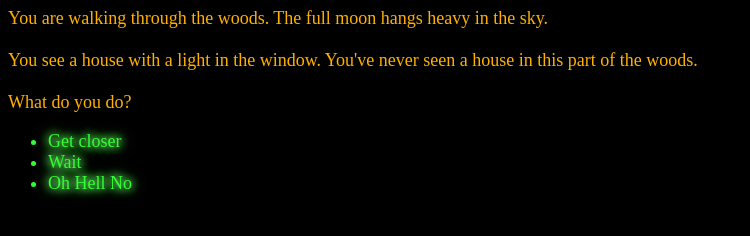
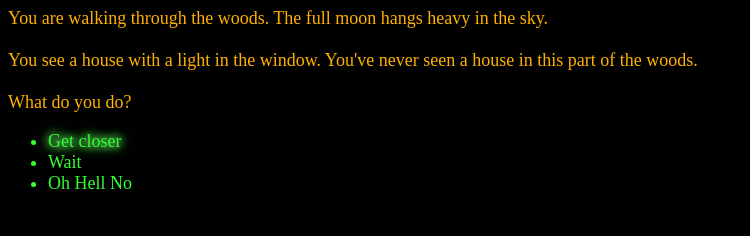
Before and after one commit to StrangrDangr/hackventure2k18, a plain HTML site: page index.html in a window 1280 px wide. In both pictures the pointer is over the item "Get closer". Shown: the whole page, without its empty margins (0-750 px from the left). Drawn offline with Linux system fonts and the light colour scheme.

Commit message:
list items no longer light up simultaneously on hover

```diff
--- a/style.css
+++ b/style.css
@@ -6,6 +6,6 @@ body {
 #choices {
   color: #33FF33;
 }
-#choices:hover {
+#choices>li:hover {
   text-shadow: 0px 0px 10px #66FF66, 0px 0px 10px #66FF66, 0px 0px 15px #66FF66;
 }
```
